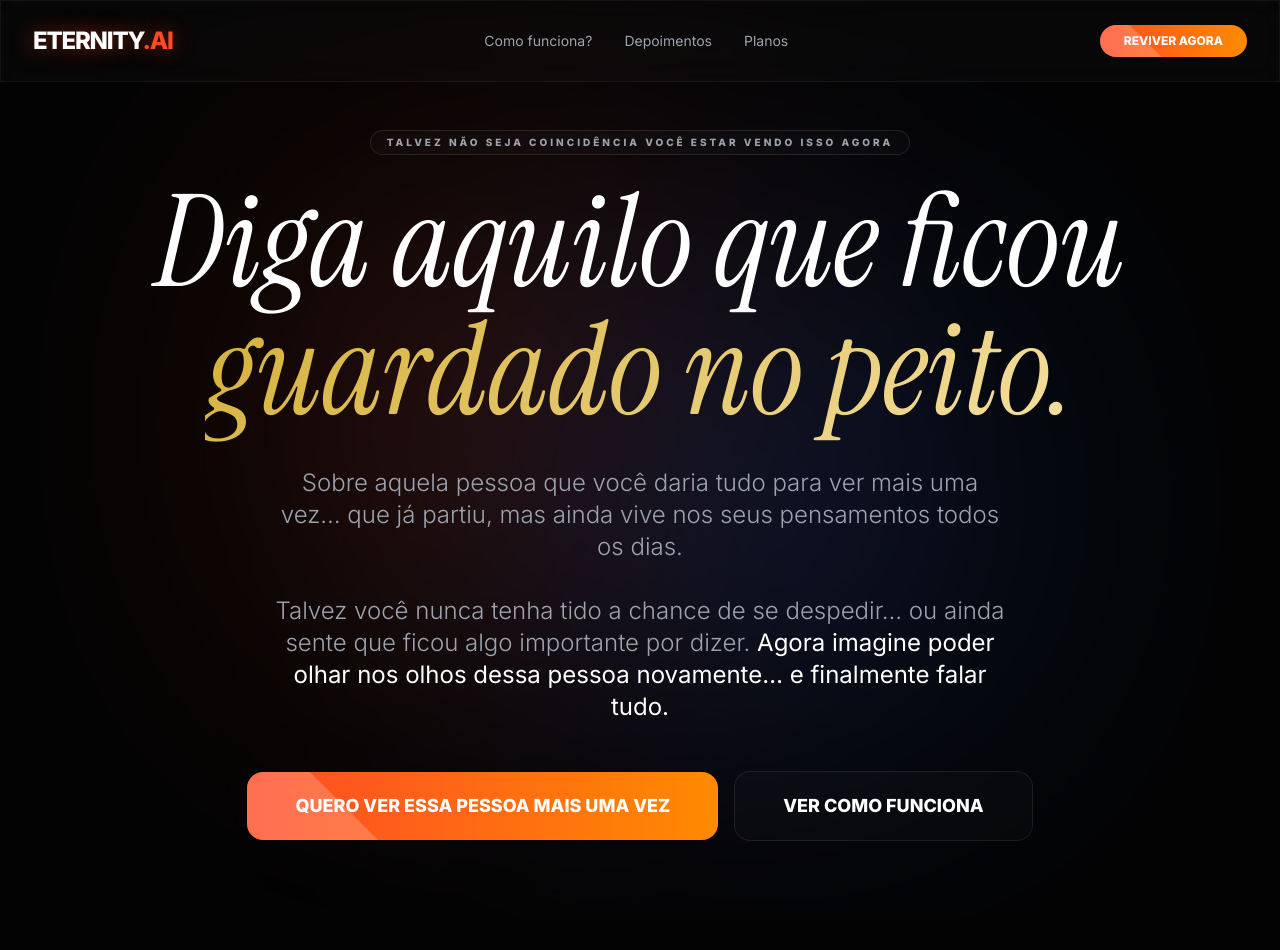
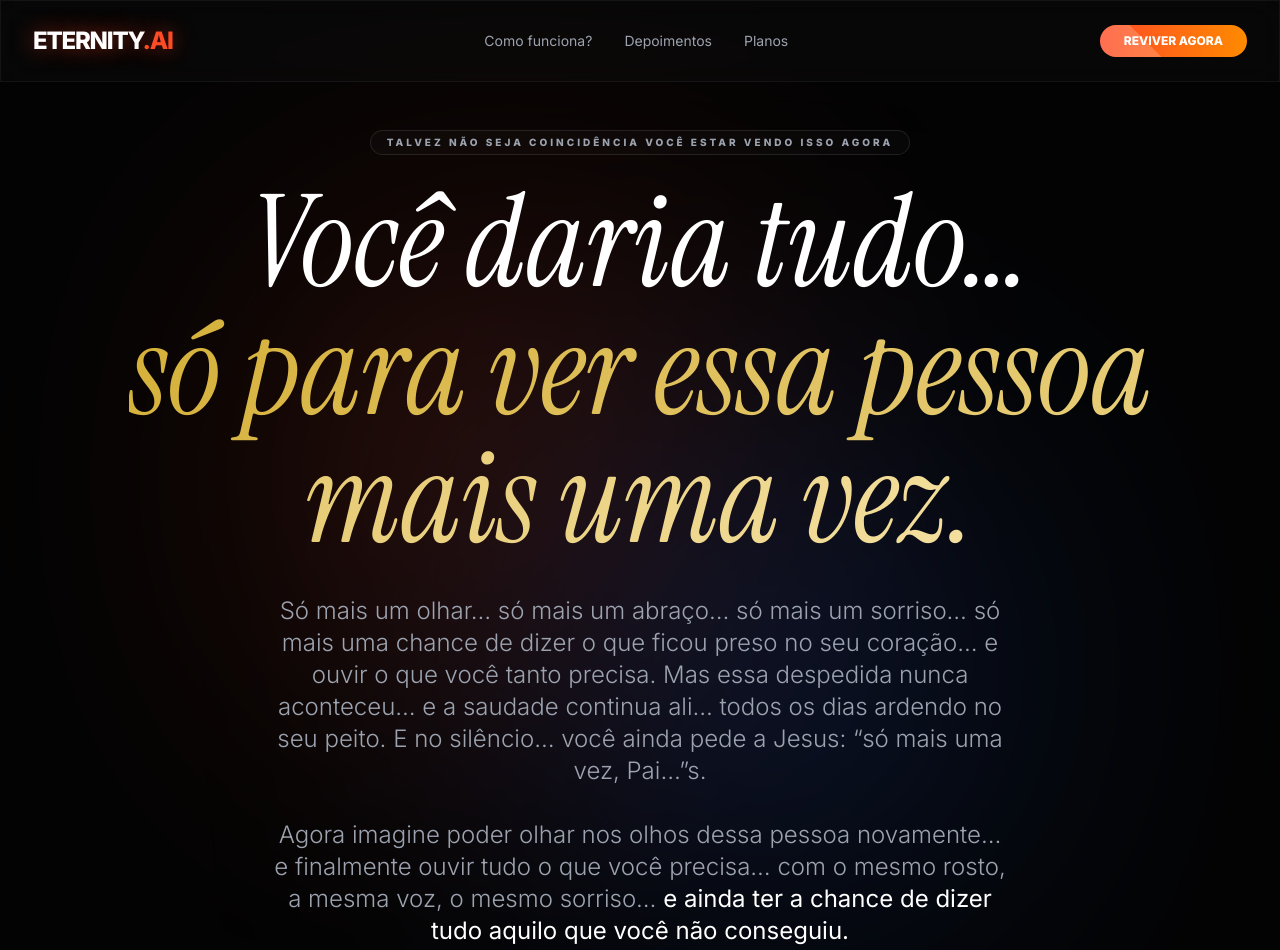
Before and after one commit to broficia/FUNISTESTES, a plain HTML site: page index.html in a window 1280 px wide. Shown: the top 950 px of the page. Drawn offline with nearby package versions, Linux system fonts and the light colour scheme.

Commit message:
Update index.html

```diff
--- a/index.html
+++ b/index.html
@@ -65,11 +65,22 @@
         <div class="z-10 animate__animated animate__fadeIn">
             <span class="px-4 py-1 glass rounded-full text-[10px] font-bold tracking-[3px] uppercase text-gray-400 mb-6 inline-block border-white/10">Talvez não seja coincidência você estar vendo isso agora</span>
             <h1 class="serif text-5xl md:text-9xl leading-none mb-8">
-                Diga aquilo que ficou <br> <span class="gold-text italic">guardado no peito.</span>
+                Você daria tudo… <br> <span class="gold-text italic">só para ver essa pessoa mais uma vez.</span>
             </h1>
             <p class="max-w-3xl mx-auto text-gray-400 text-lg md:text-2xl mb-12 font-light px-4">
-               Sobre aquela pessoa que você daria tudo para ver mais uma vez… que já partiu, mas ainda vive nos seus pensamentos todos os dias. <br><br>
-               Talvez você nunca tenha tido a chance de se despedir… ou ainda sente que ficou algo importante por dizer. <span class="text-white font-medium">Agora imagine poder olhar nos olhos dessa pessoa novamente… e finalmente falar tudo.</span>
+               Só mais um olhar…
+só mais um abraço…
+só mais um sorriso…
+só mais uma chance de dizer o que ficou preso no seu coração… e ouvir o que você tanto precisa.
+
+Mas essa despedida nunca aconteceu…
+e a saudade continua ali… todos os dias ardendo no seu peito.
+
+E no silêncio… você ainda pede a Jesus:
+“só mais uma vez, Pai…”s. <br><br>
+               Agora imagine poder olhar nos olhos dessa pessoa novamente…
+e finalmente ouvir tudo o que você precisa…
+com o mesmo rosto, a mesma voz, o mesmo sorriso… <span class="text-white font-medium">e ainda ter a chance de dizer tudo aquilo que você não conseguiu.</span>
             </p>
             <div class="flex flex-col md:flex-row gap-4 justify-center items-center">
                 <a href="#planos" class="btn-cta w-full md:w-auto px-12 py-5 rounded-2xl text-lg font-bold">QUERO VER ESSA PESSOA MAIS UMA VEZ</a>
```
